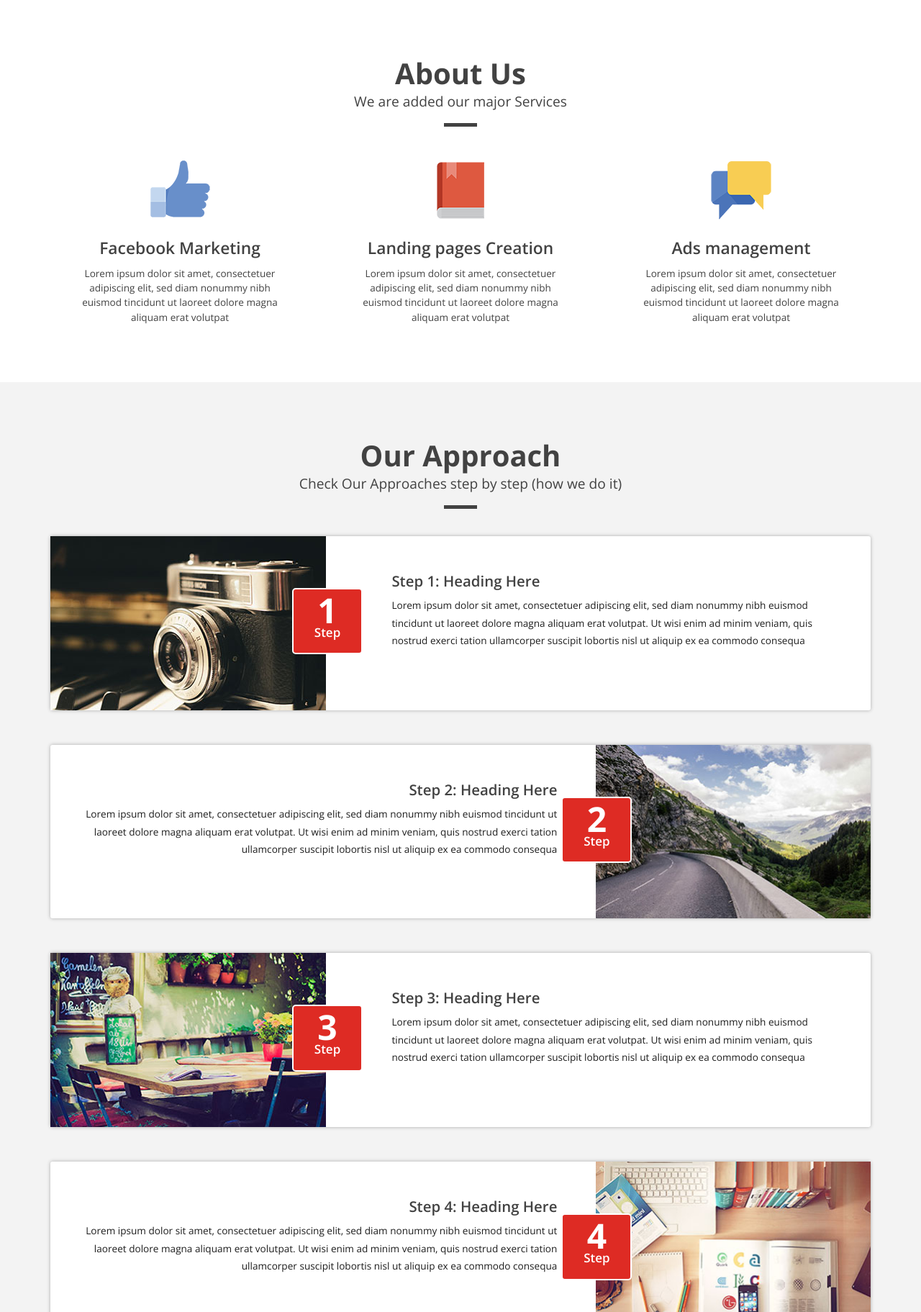
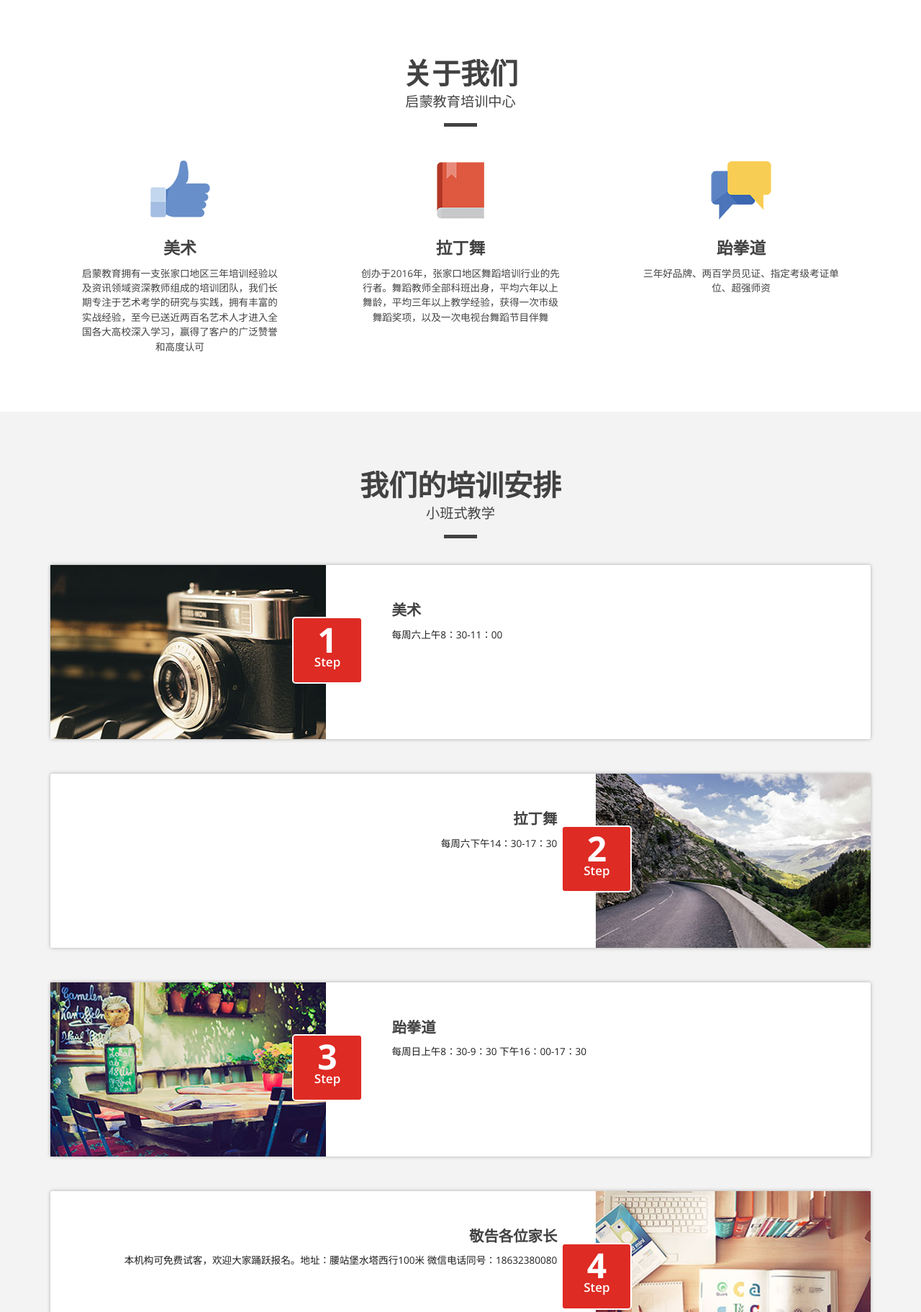
Before and after one commit to QiMeng-Edu/qimeng-edu.github.io, a plain HTML site: page index.html in a window 1280 px wide. Shown: the part 744-2567 px from the top of the page at 72% size. Drawn offline with nearby package versions, Linux system fonts and the light colour scheme.

Commit message:
The index had second changed

```diff
--- a/index.html
+++ b/index.html
@@ -23,8 +23,8 @@
 	  <div class="container">
 	  	<div class="header_top">
 		<ul class="header_box">
-			<li class="mobile_left"><i class="mobile"> </i><span>1-200-346-2986</span></li>
-			<li class="message"><a href="#"><i class="msg"> </i><span>info(at)business.com</span></a></li>
+			<li class="mobile_left"><i class="mobile"> </i><span>18632380080</span></li>
+			<li class="message"><a href="#"><i class="msg"> </i><span>info(at)bu</span></a></li>
 			<div class="clearfix"> </div>
 		</ul>
 		<ul class="facebook">
@@ -44,8 +44,8 @@
 	  	    <div class="h_menu4"><!-- start h_menu4 -->
 				<a class="toggleMenu" href="#">Menu</a><div class="nav_icon"><img src="images/nav_icon.png" alt=""/></div>
 				<ul class="nav">
-					<li class="active"><a href="#home" class="scroll">Home</a></li>
-					<li><a href="#about" class="scroll">About Us</a>
+					<li class="active"><a href="#home" class="scroll">启蒙教育之家</a></li>
+					<li><a href="#about" class="scroll">关于我们</a>
 						<ul>
 
 						</ul>
@@ -110,25 +110,25 @@
        <div id="about" class="about">
        		<div class="container">
        		   <div class="gallery-head text-center">
-				  <h3>About Us</h3>
-				  <p>We are added our major Services</p>
+				  <h3>关于我们</h3>
+				  <p>启蒙教育培训中心</p>
 				  <span> </span>
 			    </div>
        			<div class="row text-center">
        				<div class="col-md-4 about_grid">
        					<i class="icon1"> </i>
-       					<h3><a href="#">Facebook Marketing</a></h3>
-       					<p>Lorem ipsum dolor sit amet, consectetuer adipiscing elit, sed diam nonummy nibh euismod tincidunt ut laoreet dolore magna aliquam erat volutpat</p>
+       					<h3><a href="#">美术</a></h3>
+       					<p>启蒙教育拥有一支张家口地区三年培训经验以及资讯领域资深教师组成的培训团队，我们长期专注于艺术考学的研究与实践，拥有丰富的实战经验，至今已送近两百名艺术人才进入全国各大高校深入学习，赢得了客户的广泛赞誉和高度认可</p>
        				</div>
        				<div class="col-md-4 about_grid">
        					<i class="icon2"> </i>
-       					<h3><a href="#">Landing pages Creation</a></h3>
-       					<p>Lorem ipsum dolor sit amet, consectetuer adipiscing elit, sed diam nonummy nibh euismod tincidunt ut laoreet dolore magna aliquam erat volutpat</p>
+       					<h3><a href="#">拉丁舞</a></h3>
+       					<p>创办于2016年，张家口地区舞蹈培训行业的先行者。舞蹈教师全部科班出身，平均六年以上舞龄，平均三年以上教学经验，获得一次市级舞蹈奖项，以及一次电视台舞蹈节目伴舞</p>
        				</div>
        				<div class="col-md-4 about_grid">
        					<i class="icon3"> </i>
-       					<h3><a href="#">Ads management</a></h3>
-       					<p>Lorem ipsum dolor sit amet, consectetuer adipiscing elit, sed diam nonummy nibh euismod tincidunt ut laoreet dolore magna aliquam erat volutpat</p>
+       					<h3><a href="#">跆拳道</a></h3>
+       					<p>三年好品牌、两百学员见证、指定考级考证单位、超强师资</p>
        				</div>
        			</div>
        		</div>
@@ -136,21 +136,21 @@
        	<div class="approach" id="app">
        		<div class="container">
        			 <div class="gallery-head text-center">
-				  <h3>Our Approach</h3>
-				  <p>Check Our Approaches step by step (how we do it)</p>
+				  <h3>我们的培训安排</h3>
+				  <p>小班式教学</p>
 				  <span> </span>
 			    </div>
 			    <ul class="list1">
 			    	<li class="list1_img"><img src="images/pic1.jpg" class="img-responsive" alt=""/></li>
-			    	<li class="list1_desc"><h3><a href="#">Step 1: Heading Here</a></h3>
-			    		<p>Lorem ipsum dolor sit amet, consectetuer adipiscing elit, sed diam nonummy nibh euismod tincidunt ut laoreet dolore magna aliquam erat volutpat. Ut wisi enim ad minim veniam, quis nostrud exerci tation ullamcorper suscipit lobortis nisl ut aliquip ex ea commodo consequa</p>
+			    	<li class="list1_desc"><h3><a href="#">美术</a></h3>
+			    		<p>每周六上午8：30-11：00</p>
 			    	</li>
 			    	<p class="no">1<br><span>Step</span></p>
 			    	<div class="clearfix"> </div>
 			    </ul>
 			    <ul class="list2">
-			    	<li class="list1_desc"><h3><a href="#">Step 2: Heading Here</a></h3>
-			    		<p>Lorem ipsum dolor sit amet, consectetuer adipiscing elit, sed diam nonummy nibh euismod tincidunt ut laoreet dolore magna aliquam erat volutpat. Ut wisi enim ad minim veniam, quis nostrud exerci tation ullamcorper suscipit lobortis nisl ut aliquip ex ea commodo consequa</p>
+			    	<li class="list1_desc"><h3><a href="#">拉丁舞</a></h3>
+			    		<p>每周六下午14：30-17：30</p>
 			    	</li>
 			    	<li class="list1_img"><img src="images/pic2.jpg" class="img-responsive" alt=""/></li>
 			    	<p class="no">2<br><span>Step</span></p>
@@ -158,24 +158,23 @@
 			    </ul>
 			    <ul class="list1">
 			    	<li class="list1_img"><img src="images/pic3.jpg" class="img-responsive" alt=""/></li>
-			    	<li class="list1_desc"><h3><a href="#">Step 3: Heading Here</a></h3>
-			    		<p>Lorem ipsum dolor sit amet, consectetuer adipiscing elit, sed diam nonummy nibh euismod tincidunt ut laoreet dolore magna aliquam erat volutpat. Ut wisi enim ad minim veniam, quis nostrud exerci tation ullamcorper suscipit lobortis nisl ut aliquip ex ea commodo consequa</p>
+			    	<li class="list1_desc"><h3><a href="#">跆拳道</a></h3>
+			    		<p>每周日上午8：30-9：30 下午16：00-17：30</p>
 			    	</li>
 			    	<p class="no">3<br><span>Step</span></p>
 			    	<div class="clearfix"> </div>
 			    </ul>
 			     <ul class="list2">
-			    	<li class="list1_desc"><h3><a href="#">Step 4: Heading Here</a></h3>
-			    		<p>Lorem ipsum dolor sit amet, consectetuer adipiscing elit, sed diam nonummy nibh euismod tincidunt ut laoreet dolore magna aliquam erat volutpat. Ut wisi enim ad minim veniam, quis nostrud exerci tation ullamcorper suscipit lobortis nisl ut aliquip ex ea commodo consequa</p>
-			    	</li>
+			    	<li class="list1_desc"><h3><a href="#">敬告各位家长</a></h3>
+			    		<p>本机构可免费试客，欢迎大家踊跃报名。地址：腰站堡水塔西行100米 微信电话同号：18632380080</p>
 			    	<li class="list1_img"><img src="images/pic4.jpg" class="img-responsive" alt=""/></li>
 			    	<p class="no">4<br><span>Step</span></p>
 			    	<div class="clearfix"> </div>
 			    </ul>
        		</div>
        	</div>
-       	<div class="tlinks">Collect from <a href="http://www.cssmoban.com/" >企业网站模板</a></div>
-        <div class="work" id="work">
+       	<div class="tlinks" style="display: none；">Collect from <a href="http://www.cssmoban.com/" >企业网站模板</a></div>
+        <div class="work" id="work" style="display: none;">
        		<div class="container">
        			<div class="work_top text-center">
 				  <h3>Our Work</h3>
@@ -244,7 +243,7 @@
 			   </div>
 		   </div>
        	</div>
-       	<div class="contact">
+       	<div class="contact" style="display: none;">
        		<div class="container">
        			<div class="work_top text-center">
 				  <h3>Get Your Facebook Ananlysis Now</h3>
@@ -287,7 +286,7 @@
        <div class="footer-bottom">
    	<div class="container">
    		<div class="copy">
-		    <p>Copyright &copy; 2014.Company name All rights reserved.More Templates <a href="http://www.cssmoban.com/" target="_blank" title="模板之家">模板之家</a> - Collect from <a href="http://www.cssmoban.com/" title="网页模板" target="_blank">网页模板</a></p>
+		    <p>Copyright &copy; 2014.启蒙教育 All rights reserved. <a href="#" target="_blank" title="">启蒙之家</a></p>
 		</div>
    	</div>
    </div>
```
